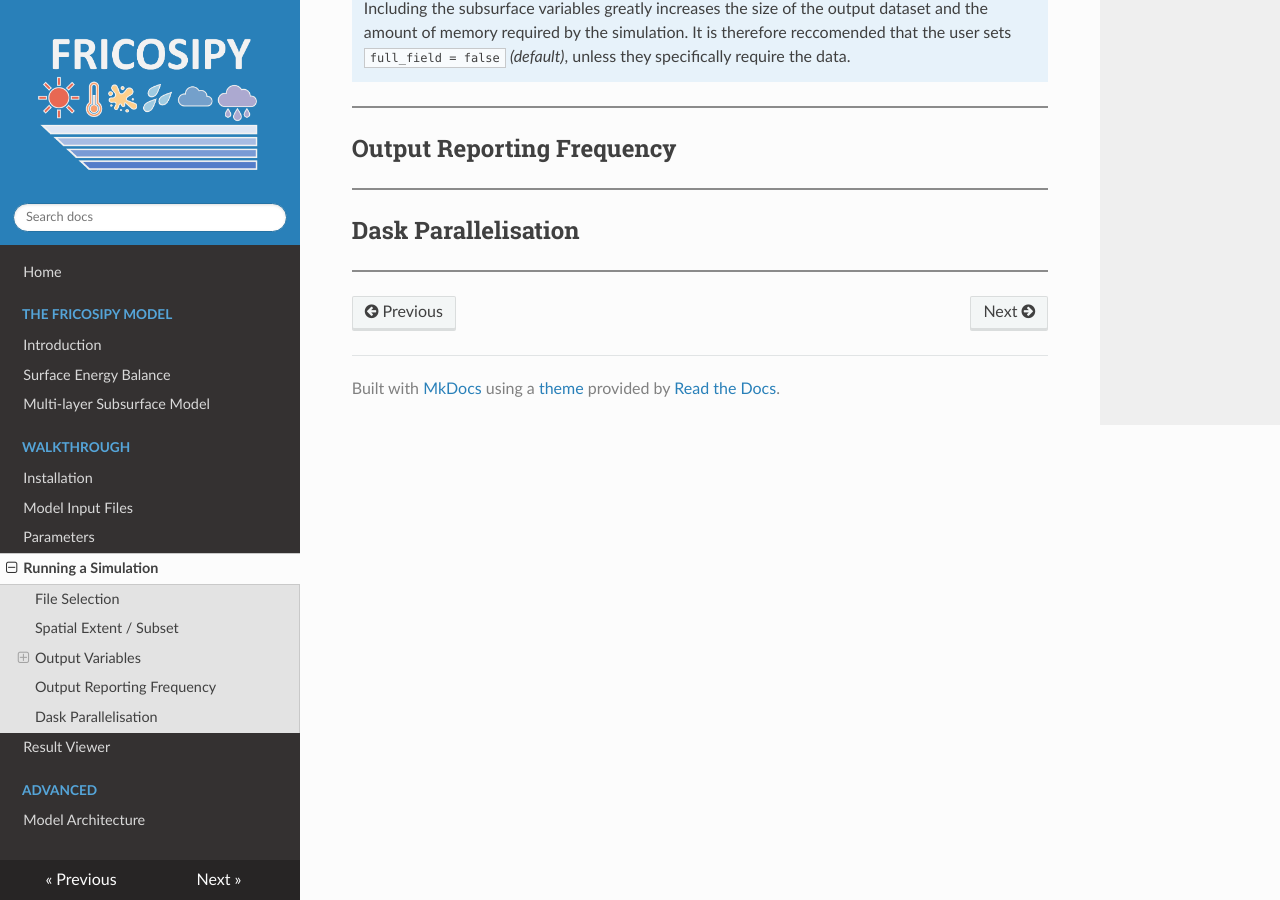
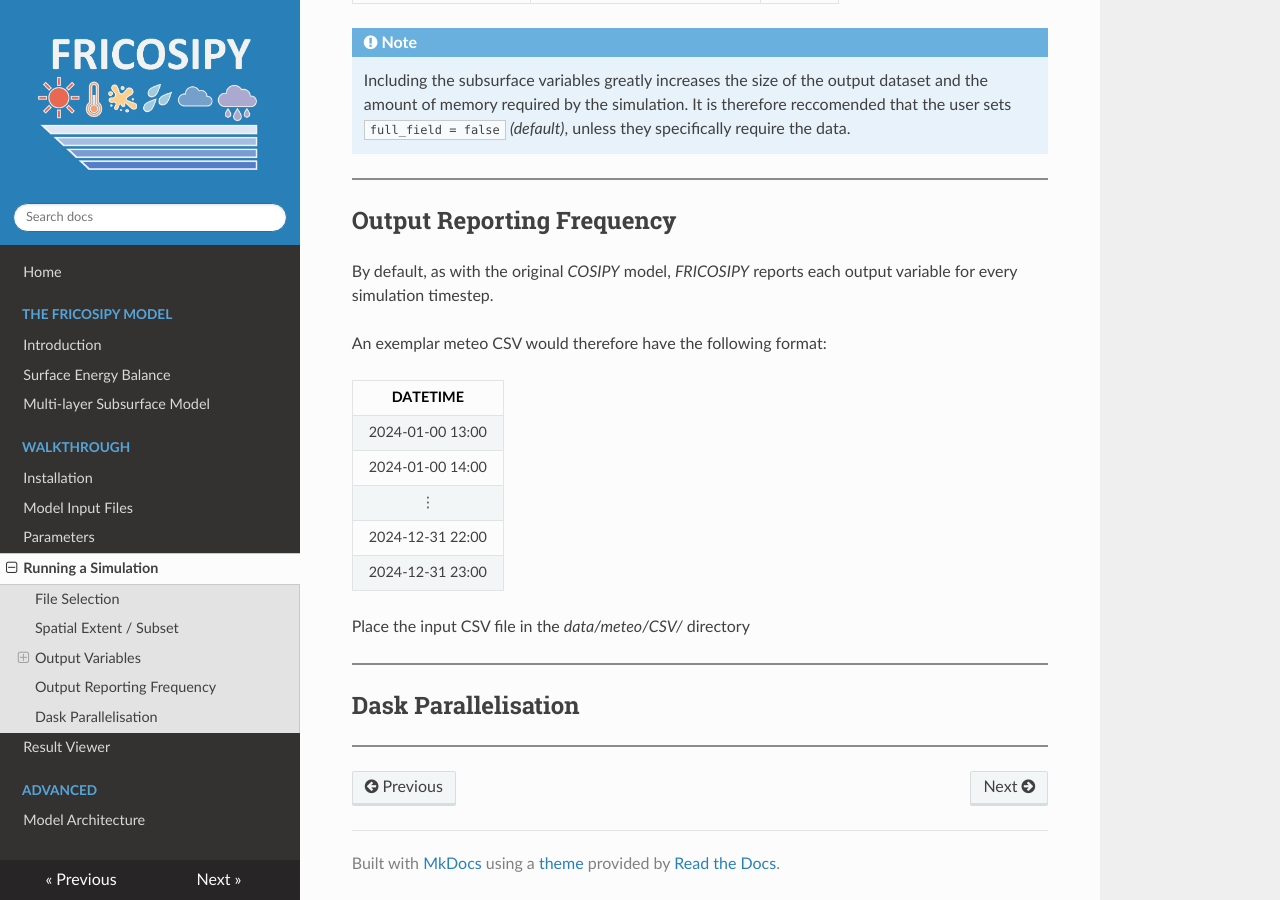
Before and after one commit to MarcusGastaldello/FRICOSIPY, an MkDocs documentation site: the page built from docs/running_a_simulation.md, in a window 1280 px wide and 900 px high, scrolled down 2967 px. Built offline with MkDocs 1.6.1, drawn with Linux system fonts in a browser that asks for light colours; nearby versions of some CDN libraries; some of the changed text lies outside the part shown.

Commit message:
Enhance simulation documentation with output details
Added information about output variables and reporting frequency for the FRICOSIPY model.

```diff
--- a/docs/running_a_simulation.md
+++ b/docs/running_a_simulation.md
@@ -4,6 +4,7 @@
 ---
 
 # Running a Simulation
+
 
 
 <hr style="height:2px; background-color:#8b8b8b; border:none;" />
@@ -17,9 +18,16 @@
 
 ## Spatial Extent / Subset
 
+
+
 <hr style="height:2px; background-color:#8b8b8b; border:none;" />
 
 ## Output Variables
+
+The *FRICOSIPY* model reports a large selection of surface and subsurface variables into the output NetCDF.
+
+
+
 
 <hr style="height:1px; background-color:#8b8b8b; border:none;" />
 
@@ -123,6 +131,21 @@
 
 ## Output Reporting Frequency
 
+By default, as with the original *COSIPY* model, *FRICOSIPY* reports each output variable for every simulation timestep.
+
+An exemplar meteo CSV would therefore have the following format:
+
+| DATETIME          |
+|:---:|
+| 2024-01-00 13:00   |
+| 2024-01-00 14:00   |
+| ⋮ |
+| 2024-12-31 22:00   |
+| 2024-12-31 23:00   |
+
+Place the input CSV file in the *data/meteo/CSV/* directory
+
+
 <hr style="height:2px; background-color:#8b8b8b; border:none;" />
 
 ## Dask Parallelisation
```
